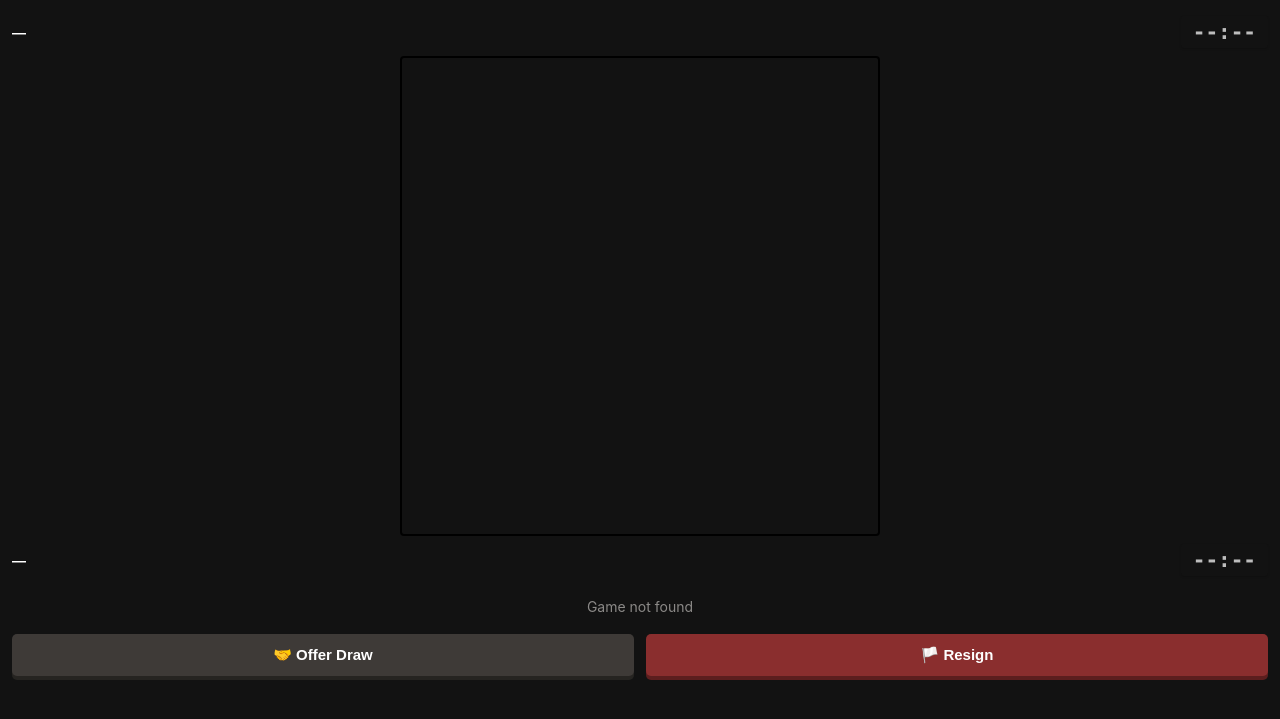
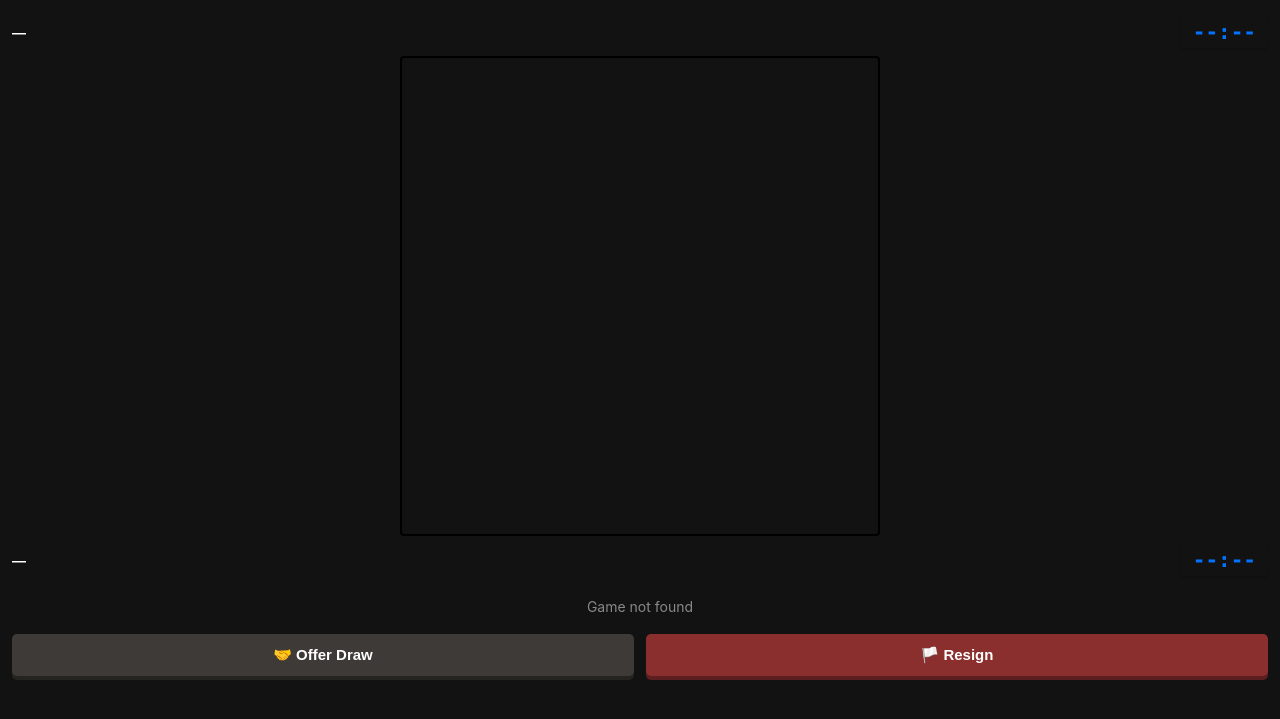
Before and after one commit to thisisvyashraj/airabot1, a FastAPI app: page / in a window 1280 px wide. Shown: the part 29-748 px from the top of the page. Run offline with FastAPI, Linux system fonts and the light colour scheme; some libraries are stand-ins or nearby versions.

Commit message:
Update style.css

```diff
--- a/chess_server/static/style.css
+++ b/chess_server/static/style.css
@@ -33,7 +33,7 @@ body {
   padding: 4px 12px;
   border-radius: 3px;
   background: #121212;
-  color: ##0073ff;
+  color: #0073ff;
   box-shadow: 0 1px 2px rgba(0,0,0,0.2);
 }
 .clock.low { background: #ffdbdb; color: #c82222; }
```
